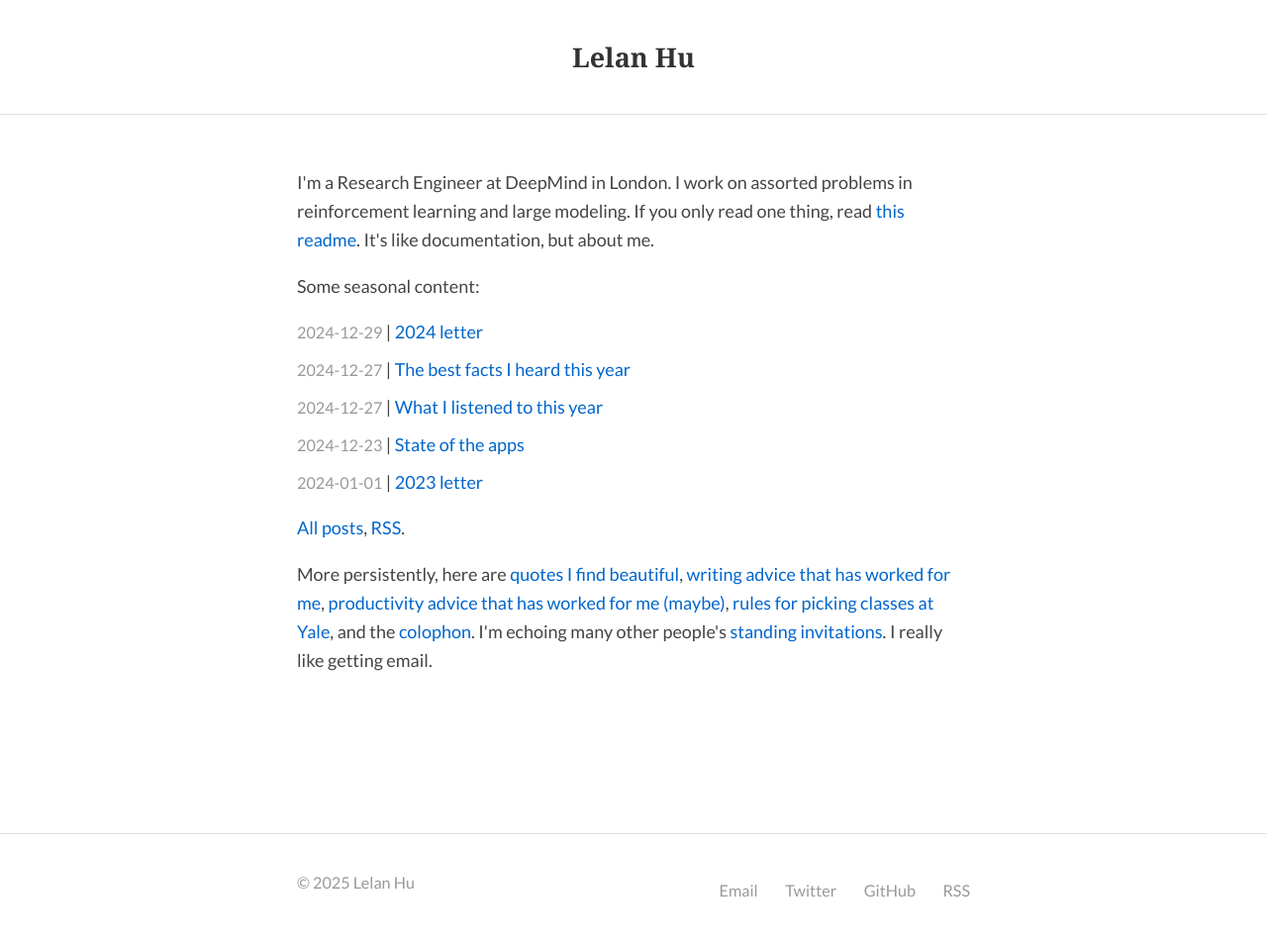
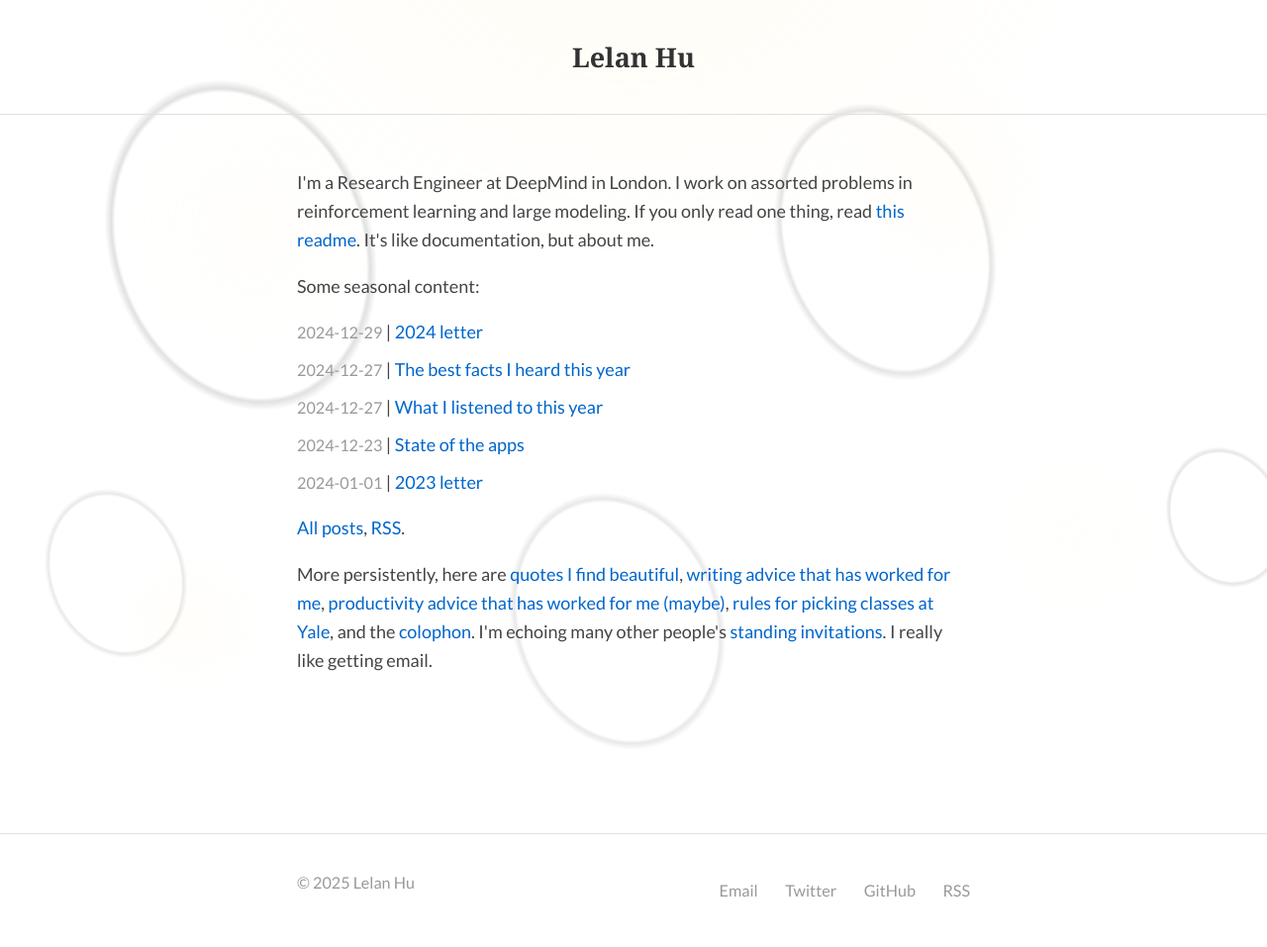
Before and after one commit to hulelan/lelanhu.github.io, a Jekyll site: the page built from index.html, in a window 1280 px wide. Shown: the whole page at 99% size. Built offline with Jekyll 4.4.1, drawn with Linux system fonts in a browser that asks for light colours; some web fonts are replaced.

Commit message:
Add beautiful sunlight through leaves effect
- Add light overlay and leaf shadows to create warm, dappled lighting
- Implement gentle swaying animation for natural movement
- Add warm text shadows to headings and hover states
- Update z-index for proper layering of effects

🤖 Generated with Claude Code (https://claude.ai/code)

Co-Authored-By: Claude <noreply@anthropic.com>

```diff
--- a/_layouts/default.html
+++ b/_layouts/default.html
@@ -4,6 +4,9 @@
   {% include head.html %}
 </head>
 <body>
+  <div class="light-overlay"></div>
+  <div class="leaf-shadows"></div>
+
   {% include header.html %}
 
   <main class="main-content">
--- a/assets/css/main.css
+++ b/assets/css/main.css
@@ -35,7 +35,10 @@ h1, h2, h3, h4, h5, h6 {
   margin-bottom: 0.5em;
 }
 
-h1 { font-size: 2.5em; }
+h1 {
+  font-size: 2.5em;
+  text-shadow: 0 0 40px rgba(255, 236, 179, 0.15);
+}
 h2 { font-size: 2em; }
 h3 { font-size: 1.5em; }
 h4 { font-size: 1.2em; }
@@ -53,6 +56,7 @@ a {
 a:hover {
   color: var(--link-hover);
   text-decoration: underline;
+  text-shadow: 0 0 8px rgba(255, 236, 179, 0.3);
 }
 
 /* Layout */
@@ -67,6 +71,8 @@ a:hover {
   padding: 2em 0;
   border-bottom: 1px solid var(--border-color);
   margin-bottom: 3em;
+  position: relative;
+  z-index: 10;
 }
 
 .site-header .container {
@@ -86,6 +92,8 @@ a:hover {
 .main-content {
   min-height: calc(100vh - 300px);
   margin-bottom: 4em;
+  position: relative;
+  z-index: 10;
 }
 
 /* Home Page */
@@ -300,6 +308,8 @@ a:hover {
   border-top: 1px solid var(--border-color);
   padding: 2em 0;
   margin-top: 4em;
+  position: relative;
+  z-index: 10;
 }
 
 .footer-content {
@@ -354,3 +364,80 @@ a:hover {
     margin-bottom: 1em;
   }
 }
+
+/* Sunlight filtering through leaves effect */
+.light-overlay {
+  position: fixed;
+  top: 0;
+  left: 0;
+  width: 100%;
+  height: 100%;
+  pointer-events: none;
+  z-index: 1;
+  opacity: 0.5;
+  background:
+    /* Main sunlight from above */
+    radial-gradient(ellipse 800px 600px at 50% -10%,
+      rgba(255, 236, 179, 0.3) 0%,
+      transparent 60%),
+    /* Scattered light spots */
+    radial-gradient(circle 300px at 20% 25%,
+      rgba(255, 246, 215, 0.2) 0%,
+      transparent 50%),
+    radial-gradient(circle 250px at 75% 20%,
+      rgba(255, 241, 199, 0.2) 0%,
+      transparent 45%),
+    radial-gradient(circle 200px at 85% 60%,
+      rgba(255, 248, 220, 0.15) 0%,
+      transparent 50%),
+    radial-gradient(circle 180px at 15% 70%,
+      rgba(255, 243, 205, 0.2) 0%,
+      transparent 45%);
+}
+
+/* Organic leaf shadows */
+.leaf-shadows {
+  position: fixed;
+  top: -10%;
+  left: -10%;
+  width: 120%;
+  height: 120%;
+  pointer-events: none;
+  z-index: 2;
+  opacity: 0.3;
+  background:
+    /* Large leaf shapes */
+    radial-gradient(ellipse 350px 450px at 30% 20%,
+      transparent 35%,
+      rgba(0, 0, 0, 0.4) 36%,
+      transparent 38%),
+    radial-gradient(ellipse 300px 400px at 70% 40%,
+      transparent 33%,
+      rgba(0, 0, 0, 0.35) 34%,
+      transparent 36%),
+    radial-gradient(ellipse 280px 350px at 45% 65%,
+      transparent 35%,
+      rgba(0, 0, 0, 0.3) 36%,
+      transparent 38%),
+    /* Smaller leaves */
+    radial-gradient(ellipse 200px 250px at 15% 45%,
+      transparent 32%,
+      rgba(0, 0, 0, 0.3) 33%,
+      transparent 35%),
+    radial-gradient(ellipse 180px 220px at 85% 75%,
+      transparent 30%,
+      rgba(0, 0, 0, 0.35) 31%,
+      transparent 33%);
+  transform: rotate(-20deg);
+  animation: leafSway 40s ease-in-out infinite;
+}
+
+/* Gentle animation */
+@keyframes leafSway {
+  0%, 100% {
+    transform: rotate(-20deg) translateX(0);
+  }
+  50% {
+    transform: rotate(-17deg) translateX(15px);
+  }
+}
```
